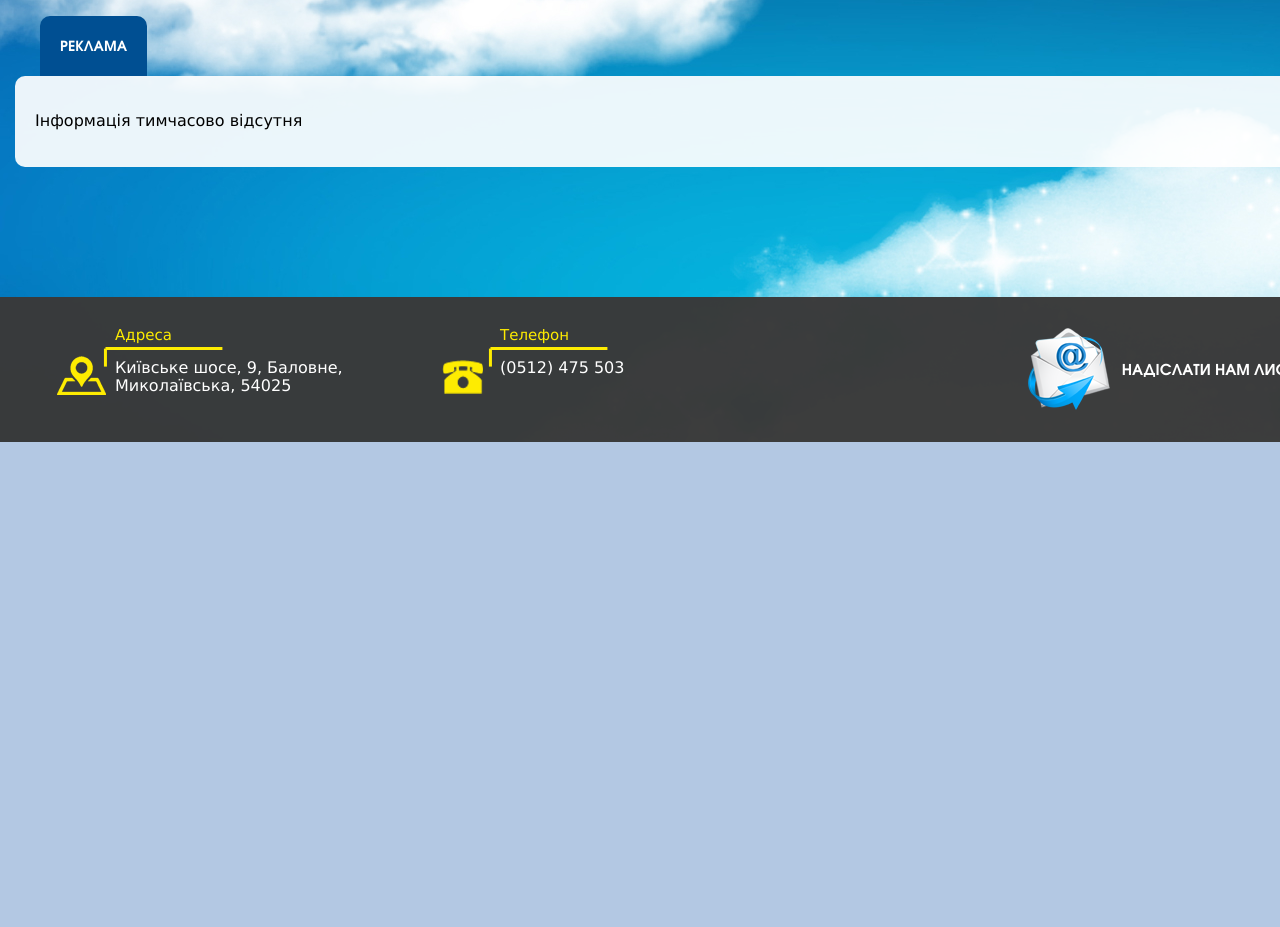
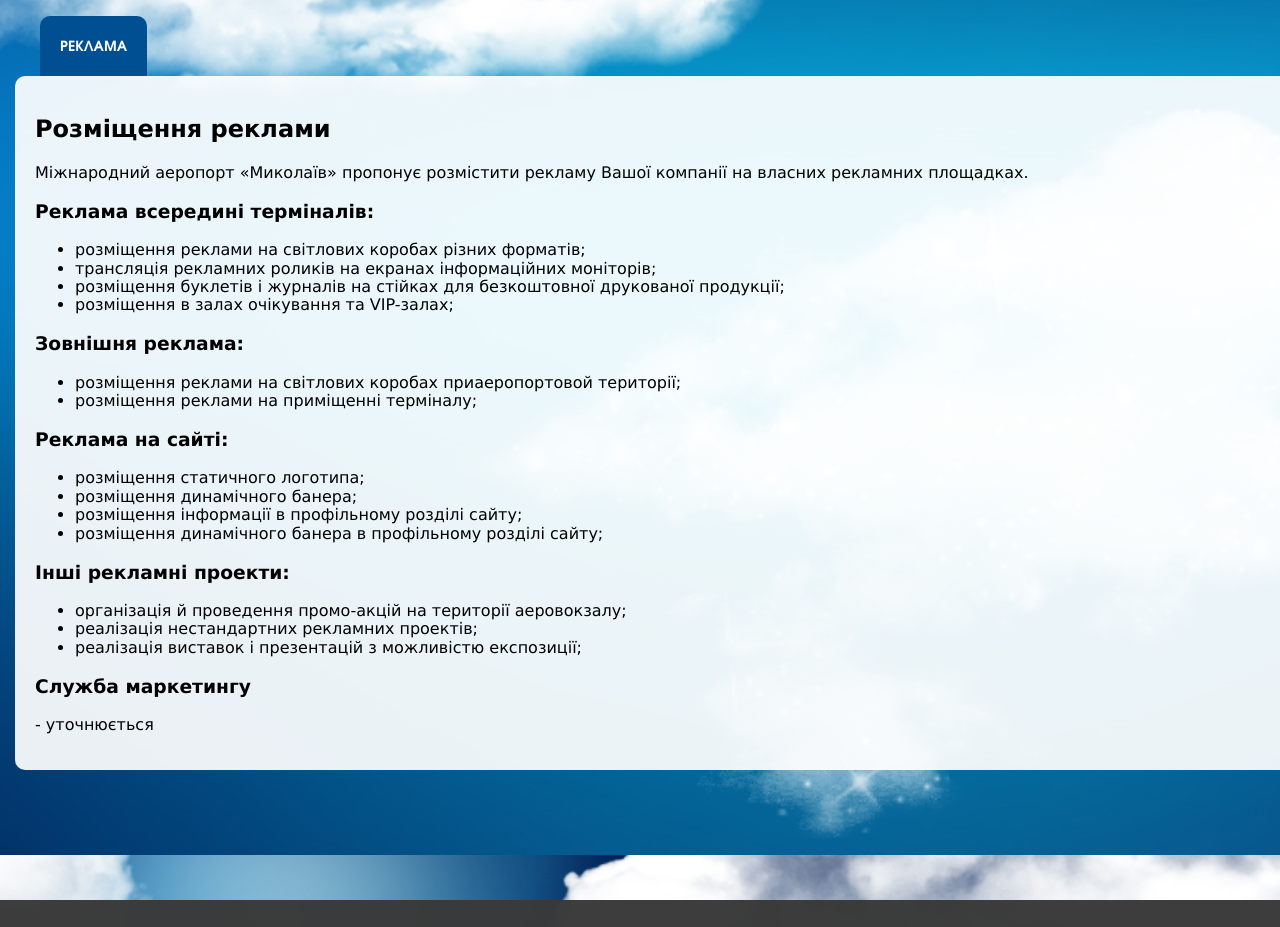
Before and after one commit to mykolaivaero/air, a plain HTML site: page reklama/index.html in a window 1280 px wide. Shown: the part 453-1380 px from the top of the page. Before the commit the page ends 895 px from the top, so only its background shows below. Drawn offline with Linux system fonts and the light colour scheme.

Commit message:
add content page reklama

```diff
--- a/reklama/index.html
+++ b/reklama/index.html
@@ -72,9 +72,41 @@
         Реклама
     </div>
     <div class="content">
+      <h2>Розміщення реклами</h2>
       <p>
-        Інформація тимчасово відсутня
+        Міжнародний аеропорт «Миколаїв» пропонує розмістити рекламу Вашої компанії на власних рекламних площадках.
       </p>
+      <h3>Реклама всередині терміналів:</h3>
+      <ul>
+        <li>розміщення реклами на світлових коробах різних форматів;</li>
+        <li>трансляція рекламних роликів на екранах інформаційних моніторів;</li>
+        <li>розміщення буклетів і журналів на стійках для безкоштовної друкованої продукції;</li>
+        <li>розміщення в залах очікування та VIP-залах;</li>
+      </ul>
+
+      <h3>Зовнішня реклама:</h3>
+      <ul>
+        <li>розміщення реклами на світлових коробах приаеропортовой території;</li>
+        <li>розміщення реклами на приміщенні терміналу;</li>
+      </ul>
+
+      <h3>Реклама на сайті:</h3>
+      <ul>
+        <li>розміщення статичного логотипа;</li>
+        <li>розміщення динамічного банера;</li>
+        <li>розміщення інформації в профільному розділі сайту;</li>
+        <li>розміщення динамічного банера в профільному розділі сайту;</li>
+      </ul>
+
+      <h3>Інші рекламні проекти:</h3>
+      <ul>
+        <li>організація й проведення промо-акцій на території аеровокзалу;</li>
+        <li>реалізація нестандартних рекламних проектів;</li>
+        <li>реалізація виставок і презентацій з можливістю експозиції;</li>
+      </ul>
+
+      <h3>Служба маркетингу</h3>
+      <p>- уточнюється</p>
     </div>
   </div>
   <div class="footer">
```
